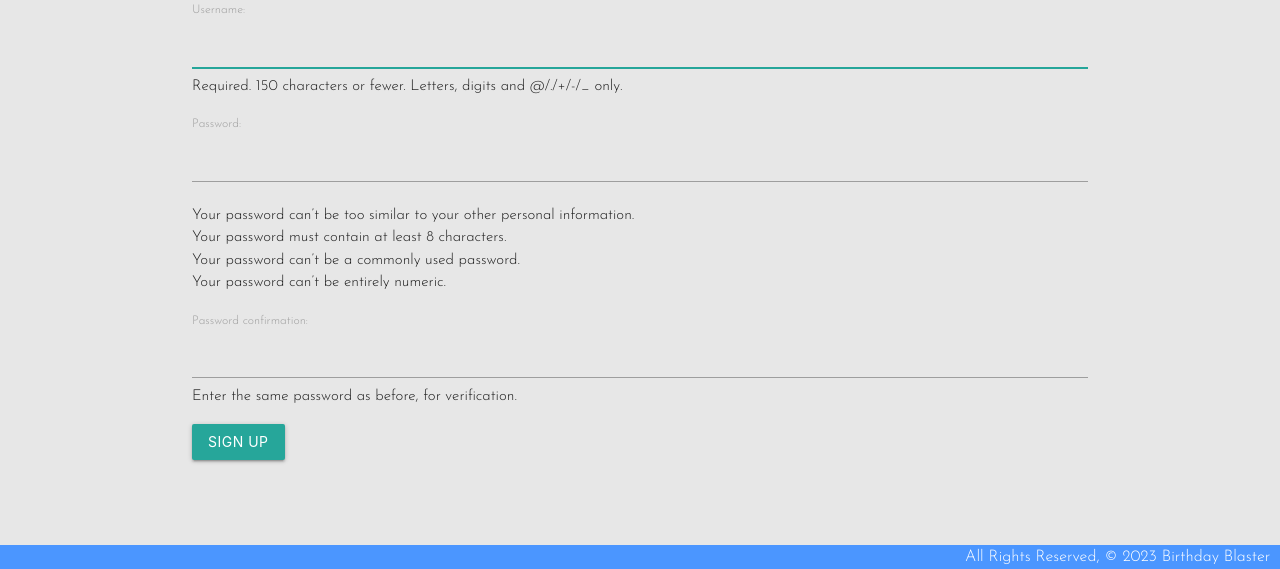
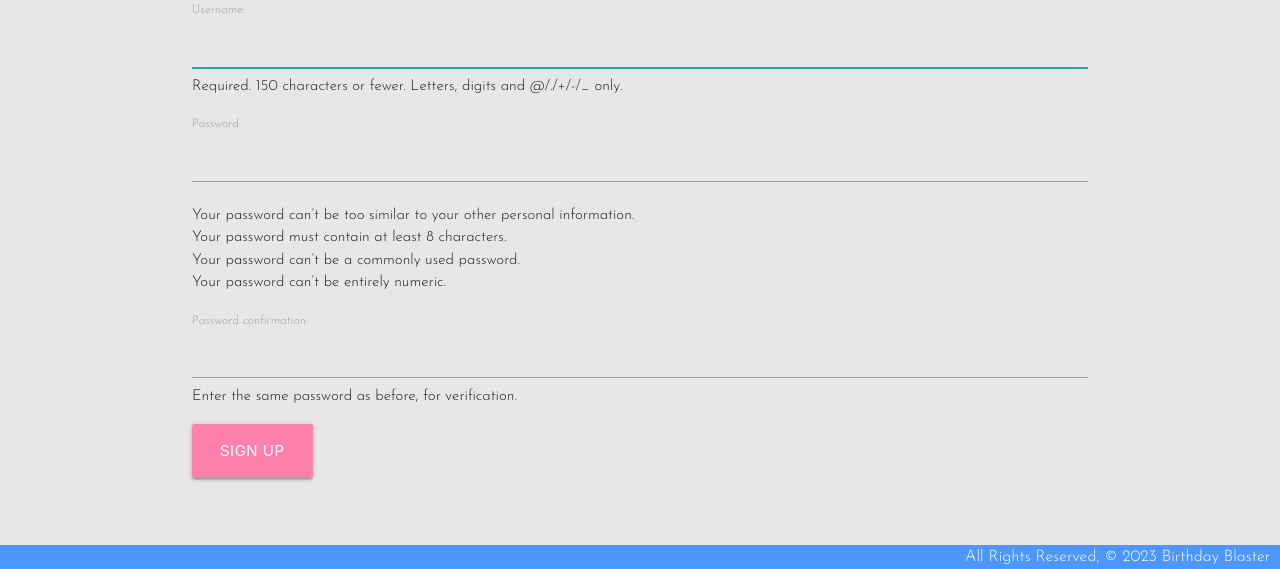
Before and after one commit to jpineda48/Pod1-Project-3, a Django app: page /accounts/signup/ in a window 1280 px wide. Shown: the part 231-800 px from the top of the page. Run offline with Django 4.2, Linux system fonts and the light colour scheme; some web fonts are replaced.

Commit message:
adds some styling to add birthday page, login page, and signup page

```diff
--- a/birthdayblaster/main_app/templates/registration/login.html
+++ b/birthdayblaster/main_app/templates/registration/login.html
@@ -7,7 +7,7 @@
     {% csrf_token %}
     {{ form.as_p }}
     <input type="hidden" name="next" value="{{ next }}">
-    <button type="submit" class="btn">Log In</button>
+    <button type="submit" class="btn-large white-text center-align #ff80ab pink accent-1">Log In</button>
 </form>
 
 {% endblock %}
--- a/birthdayblaster/main_app/templates/registration/signup.html
+++ b/birthdayblaster/main_app/templates/registration/signup.html
@@ -8,7 +8,7 @@
 <form method="POST" action="{% url 'signup' %}">
   {% csrf_token %}
   {{ form.as_p }}
-  <input type="submit" class="btn" value="Sign Up">
+  <input type="submit" class="btn-large white-text center-align #ff80ab pink accent-1" value="Sign Up">
 </form>
 
 {% endblock %}
```
